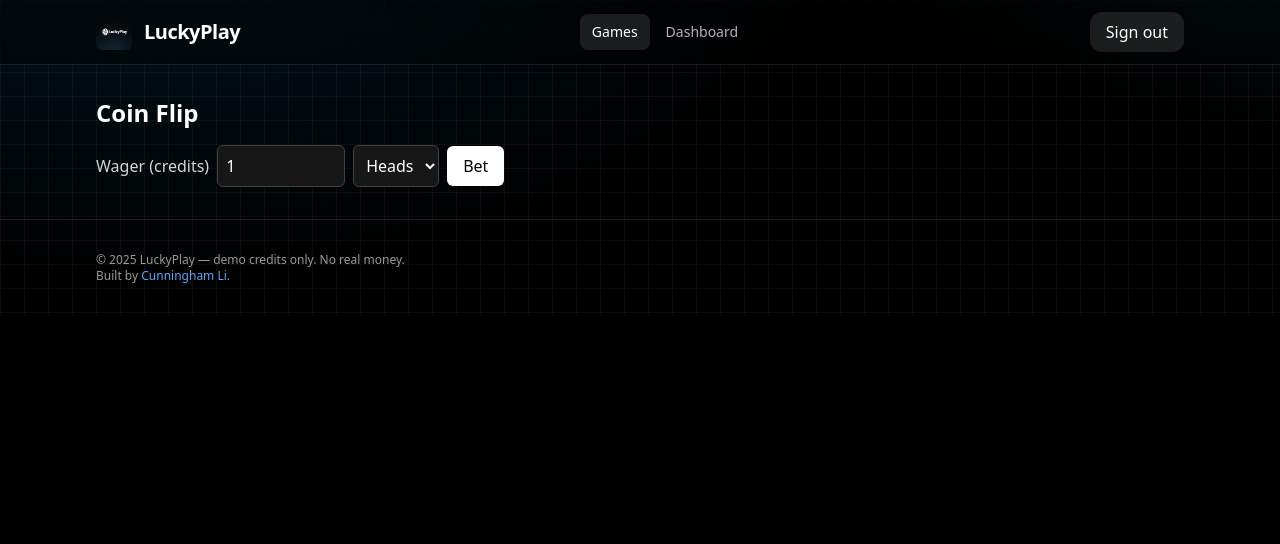
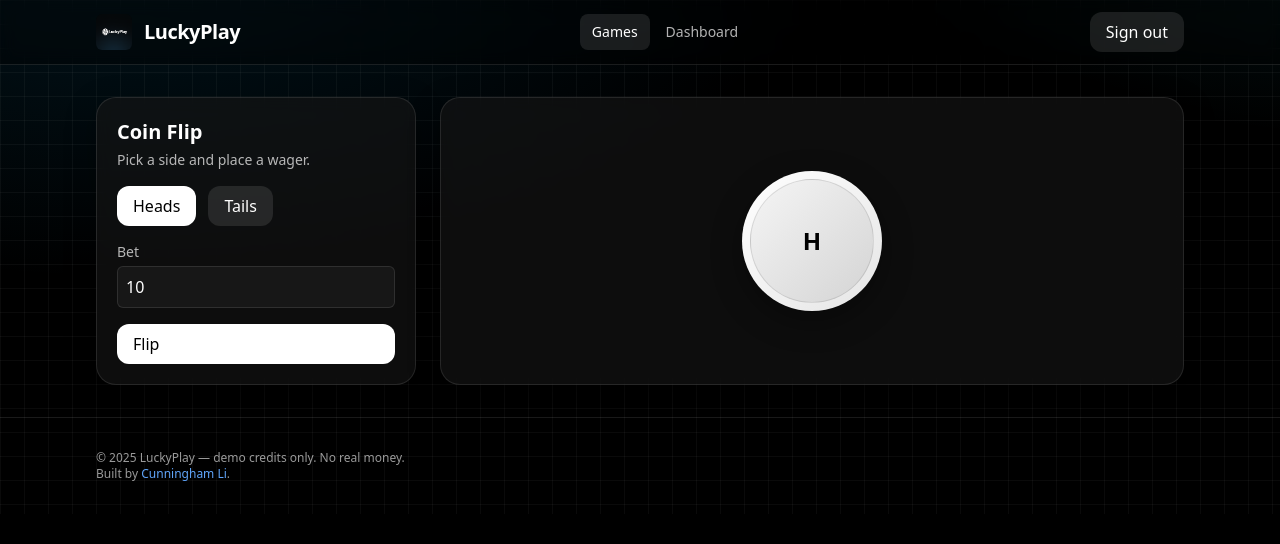
Before and after one commit to CunninghamLi/luckyplay, a Next.js app: page /games/coinflip in a window 1280 px wide. Shown: the top 544 px of the page. Built offline with nearby package versions, Linux system fonts and the light colour scheme; no server answers; sample sign-in values are in the browser's storage.

Commit message:
Added coinflip animations

```diff
--- a/src/app/api/games/coinflip/route.ts
+++ b/src/app/api/games/coinflip/route.ts
@@ -1,6 +1,6 @@
 import { NextResponse } from "next/server";
 import { z } from "zod";
-import { getAuthedUser, UnauthorizedError } from "@/lib/auth-guards";
+import { getAuthedUser } from "@/lib/auth-guards";
 import { resolveCoinFlip } from "@/lib/game-logic/coinflip";
 
 const bodySchema = z.object({
@@ -13,35 +13,55 @@ export async function POST(req: Request) {
     const { user, prisma } = await getAuthedUser();
     const json = await req.json().catch(() => ({}));
     const parsed = bodySchema.safeParse({ ...json, bet: Number(json.bet) });
-    if (!parsed.success) return NextResponse.json({ error: "Invalid input" }, { status: 400 });
+    if (!parsed.success) {
+      return NextResponse.json({ message: "Invalid input" }, { status: 400 });
+    }
 
     const { bet, side } = parsed.data;
+
+    // balance check
     const wallet = await prisma.wallet.findUnique({ where: { userId: user.id } });
     if (!wallet || wallet.credits < bet) {
-      return NextResponse.json({ error: "Insufficient credits" }, { status: 400 });
+      return NextResponse.json({ message: "Insufficient credits" }, { status: 400 });
     }
 
+    // resolve outcome: { win: boolean, result: "heads" | "tails" }
     const outcome = resolveCoinFlip(side);
-    const payout = outcome.win ? bet * 2 : 0;
+    // payout model = +bet if win, -bet if lose
+    const payout = outcome.win ? bet : -bet;
 
+    // record bet & apply credits atomically
     await prisma.$transaction(async (tx) => {
-      await tx.wallet.update({ where: { userId: user.id }, data: { credits: { decrement: bet } } });
-      if (payout > 0) {
-        await tx.wallet.update({ where: { userId: user.id }, data: { credits: { increment: payout } } });
-      }
       await tx.bet.create({
-        data: { userId: user.id, game: "COINFLIP", wager: bet, outcome: outcome.result, payout }
+        data: {
+          userId: user.id,
+          game: "COINFLIP",
+          wager: bet,
+          outcome: outcome.result, // "heads"/"tails" (or "win"/"lose" if your UI expects that)
+          payout,                  // +bet or -bet
+        },
+      });
+      await tx.wallet.update({
+        where: { userId: user.id },
+        data: { credits: { increment: payout } },
       });
     });
 
+    const message = outcome.win
+      ? `You won ${bet} credits!`
+      : `You lost ${bet} credits.`;
+
     return NextResponse.json({
-      message: `Result: ${outcome.result}. ${outcome.win ? `You won ${payout - bet}!` : "You lost."}`
+      win: outcome.win,
+      result: outcome.result,    // "heads" | "tails"
+      payout,                    // +bet or -bet
+      message,
     });
   } catch (e: any) {
     if (e?.name === "UnauthorizedError") {
-      return NextResponse.json({ error: "Unauthorized" }, { status: 401 });
+      return NextResponse.json({ message: "Unauthorized" }, { status: 401 });
     }
     console.error("coinflip error:", e);
-    return NextResponse.json({ error: "Server error" }, { status: 500 });
+    return NextResponse.json({ message: "Server error" }, { status: 500 });
   }
 }
--- a/src/app/games/coinflip/page.tsx
+++ b/src/app/games/coinflip/page.tsx
@@ -1,52 +1,113 @@
 "use client";
 
 import { useState } from "react";
-import BetForm from "@/components/BetForm";
+import Coin from "@/components/animations/Coin";
+
+type Face = "H" | "T";
+
+function toFace(result: "heads" | "tails"): Face {
+  return result === "heads" ? "H" : "T";
+}
 
 export default function CoinFlipPage() {
-  const [result, setResult] = useState<string | null>(null);
+  const [bet, setBet] = useState(10);
+  const [choice, setChoice] = useState<"heads" | "tails">("heads");
+  const [spinning, setSpinning] = useState(false);
+  const [face, setFace] = useState<Face>("H");
+  const [msg, setMsg] = useState<string | null>(null);
+  const [busy, setBusy] = useState(false);
 
-  async function onBet(bet: number, payload: { side: "heads" | "tails" }) {
+  async function play() {
+    setBusy(true);
+    setMsg(null);
+    setSpinning(true);
+
     try {
       const res = await fetch("/api/games/coinflip", {
         method: "POST",
-        headers: { "Content-Type": "application/json" }, // 👈 add
-        body: JSON.stringify({ bet, side: payload.side })
+        headers: { "Content-Type": "application/json" },
+        body: JSON.stringify({ bet, side: choice }),
       });
+      const data = await res.json().catch(() => ({}));
 
-      // Try JSON first, fall back to text
-      let data: any;
-      const ct = res.headers.get("content-type") || "";
-      if (ct.includes("application/json")) data = await res.json();
-      else data = { error: await res.text() };
-
+      // If server rejected (insufficient credits, invalid input), stop and show message
       if (!res.ok) {
-        setResult(data?.error || `Error ${res.status}`);
+        setSpinning(false);
+        setMsg(data.message || "Something went wrong.");
+        setBusy(false);
         return;
       }
-      setResult(data?.message || JSON.stringify(data));
-    } catch (err: any) {
-      setResult(err?.message || "Network error");
+
+      // Stop after the CSS animation (~0.8s)
+      setTimeout(() => {
+        setSpinning(false);
+
+        // Use exactly what the server decided
+        if (data && (data.result === "heads" || data.result === "tails")) {
+          setFace(toFace(data.result));
+          setMsg(data.message || (data.win ? "You won!" : "You lost."));
+        } else {
+          setMsg("Unexpected server response.");
+        }
+      }, 820);
+    } catch {
+      setSpinning(false);
+      setMsg("Network error. Try again.");
+    } finally {
+      setBusy(false);
     }
   }
 
   return (
-    <div className="space-y-4">
-      <h1 className="text-2xl font-bold">Coin Flip</h1>
-      <BetForm
-        min={1}
-        label="Wager (credits)"
-        extraFields={
-          <select name="side" className="rounded-md bg-neutral-900 border border-neutral-700 p-2">
-            <option value="heads">Heads</option>
-            <option value="tails">Tails</option>
-          </select>
-        }
-        onSubmit={(bet, fd) =>
-          onBet(bet, { side: (fd.get("side") as "heads" | "tails") || "heads" })
-        }
-      />
-      {result && <p className="text-neutral-300">{result}</p>}
+    <div className="grid gap-6 md:grid-cols-[320px_1fr]">
+      <div className="card">
+        <h1 className="text-xl font-semibold">Coin Flip</h1>
+        <p className="text-sm text-white/70 mt-1">Pick a side and place a wager.</p>
+
+        <div className="mt-4 flex items-center gap-3">
+          <button
+            className={`btn ${choice === "heads" ? "btn-primary" : "btn-ghost"}`}
+            onClick={() => setChoice("heads")}
+            disabled={busy}
+          >
+            Heads
+          </button>
+          <button
+            className={`btn ${choice === "tails" ? "btn-primary" : "btn-ghost"}`}
+            onClick={() => setChoice("tails")}
+            disabled={busy}
+          >
+            Tails
+          </button>
+        </div>
+
+        <div className="mt-4">
+          <label className="block text-sm text-white/70 mb-1">Bet</label>
+          <input
+            type="number"
+            min={1}
+            step={1}
+            value={bet}
+            onChange={(e) => setBet(Math.max(1, Number(e.target.value || 1)))}
+            className="w-full rounded-md border border-white/10 bg-neutral-900 p-2"
+            disabled={busy}
+          />
+        </div>
+
+        <button onClick={play} disabled={busy} className="mt-4 btn-primary w-full">
+          {busy ? "Flipping..." : "Flip"}
+        </button>
+
+        {msg && (
+          <div className="mt-4 rounded-md border border-white/10 bg-white/5 px-3 py-2 text-sm">
+            {msg}
+          </div>
+        )}
+      </div>
+
+      <div className="card flex items-center justify-center">
+        <Coin face={face} spinning={spinning} size={140} />
+      </div>
     </div>
   );
 }
--- a/src/app/globals.css
+++ b/src/app/globals.css
@@ -35,7 +35,27 @@ html, body {
   }
 }
 
-/* Nice section container */
 .container-page {
   @apply mx-auto w-full max-w-6xl px-4 md:px-6 lg:px-8;
 }
+/* --- LuckyPlay mini animations --- */
+@keyframes coin-spin {
+  0%   { transform: rotateY(0deg);    }
+  100% { transform: rotateY(720deg);  }
+}
+@keyframes dice-roll {
+  0%   { transform: rotate(0deg);   }
+  25%  { transform: rotate(90deg);  }
+  50%  { transform: rotate(180deg); }
+  75%  { transform: rotate(270deg); }
+  100% { transform: rotate(360deg); }
+}
+@keyframes reel-spin {
+  0%   { transform: translateY(0%);   }
+  100% { transform: translateY(-100%); }
+}
+
+/* respect reduced motion */
+@media (prefers-reduced-motion: reduce) {
+  .anim-coin, .anim-dice, .anim-reel { animation: none !important; }
+}
--- /dev/null
+++ b/src/components/animations/Coin.tsx
@@ -0,0 +1,39 @@
+"use client";
+
+import { useEffect, useRef } from "react";
+
+export default function Coin({
+  face,           // "H" | "T"
+  spinning,       // boolean
+  size = 96,
+}: {
+  face: "H" | "T";
+  spinning?: boolean;
+  size?: number;
+}) {
+  const ref = useRef<HTMLDivElement>(null);
+
+  // restart CSS animation when `spinning` toggles true
+  useEffect(() => {
+    if (!spinning || !ref.current) return;
+    const el = ref.current;
+    el.style.animation = "none";
+    // force reflow
+    void el.offsetHeight;
+    el.style.animation = `coin-spin 0.8s cubic-bezier(.2,.6,.2,1) 1`;
+  }, [spinning]);
+
+  return (
+    <div
+      ref={ref}
+      className="relative rounded-full bg-gradient-to-br from-white to-neutral-200 text-black shadow-[0_10px_30px_rgba(0,0,0,.35)] select-none"
+      style={{ width: size, height: size }}
+      aria-label={face === "H" ? "Heads" : "Tails"}
+    >
+      <div className="absolute inset-[6%] rounded-full bg-gradient-to-br from-neutral-100 to-neutral-300 border border-black/10" />
+      <div className="relative z-10 flex h-full items-center justify-center text-2xl font-bold">
+        {face === "H" ? "H" : "T"}
+      </div>
+    </div>
+  );
+}
```
Also changed, not shown: 1 other file (tests, documents, lock files or other folders).
